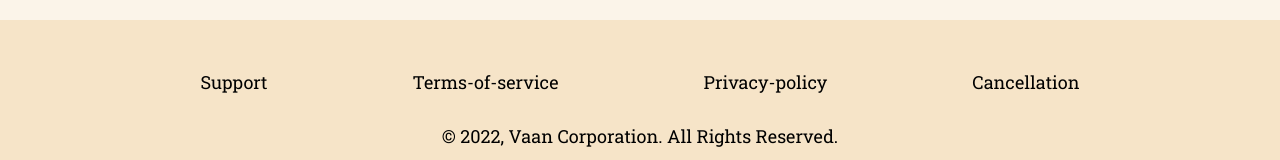
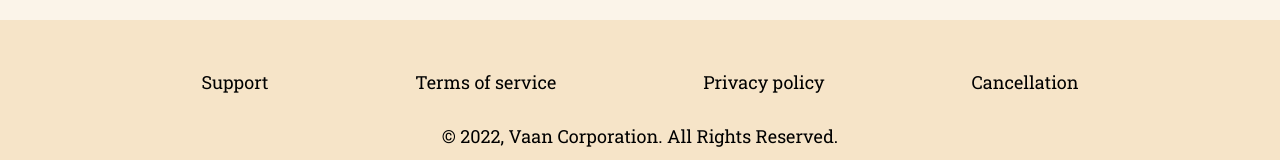
Before and after one commit to imthath-m/vaan-corp-website, a React (Create React App) app: page / in a window 1280 px wide. Shown: the part 2193-2353 px from the top of the page. Built offline with nearby package versions, Linux system fonts and the light colour scheme; no server answers; a web font is replaced by a local one.

Commit message:
Remove redundant functions

```diff
--- a/src/Components/Footer.jsx
+++ b/src/Components/Footer.jsx
@@ -41,19 +41,6 @@ function Footer() {
 
   const navigate = useNavigate()
 
-  const navigateToSupport = () =>{
-    navigate('/support')
-  }
-  const navigateToTermsOfService = () =>{
-    navigate('/terms-of-service')
-  }
-  const navigateToPrivacyPolicy = () =>{
-    navigate('/privacy-policy')
-  }
-  const navigateToCancellation = () =>{
-    navigate('/cancellation')
-  }
-
   return (
     <footer className='footer' id='footer' >
       {/* <div className='footer_heading'>
@@ -69,10 +56,10 @@ function Footer() {
         <Toaster position="bottom-center" />
       </form> */}
       <div className='footerLinks'>
-        <div onClick={navigateToSupport}>Support</div>
-        <div onClick={navigateToTermsOfService}>Terms-of-service</div>
-        <div onClick={navigateToPrivacyPolicy}>Privacy-policy</div>
-        <div onClick={navigateToCancellation}>Cancellation</div>
+        <div onClick={() => navigate('/support')}>Support</div>
+        <div onClick={() => navigate('/terms-of-service')}>Terms of service</div>
+        <div onClick={() => navigate('/privacy-policy')}>Privacy policy</div>
+        <div onClick={() => navigate('/cancellation')}>Cancellation</div>
       </div>
       <span className='footer-copyrights' onClick={twitterPage}>
         {/* <a href='https://twitter.com/skydevz' target="_blank"><img className='footer-copyrights_img' alt='footer_twit_pic' src={twitter} /></a> */}
```
